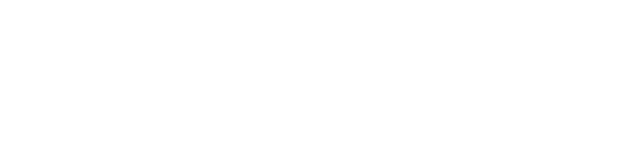
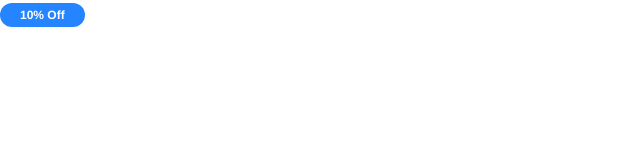
Before and after one commit to Mamuntheprogrammer/Front-end, a plain HTML site: page index.html in a window 1280 px wide. Shown: the whole page, without its empty margins (0-640 px from the left). Drawn offline with Linux system fonts and the light colour scheme.

Commit message:
badge added

```diff
--- a/css/style.css
+++ b/css/style.css
@@ -86,3 +86,35 @@ a {
     font-size: 1.5rem;
   }
 }
+
+/* Badges */
+
+.badge {
+  border-radius: 20px;
+  padding: 0.5rem 2rem;
+  font-weight: bold;
+  white-space: nowrap;
+  font-size: 2rem;
+}
+
+.badge--primary {
+  background: var(--color-primary);
+  color: #fff;
+}
+.badge--secondary {
+  background: var(--color-secondary);
+  color: #fff;
+}
+
+.badge--small {
+  font-size: 1.6rem;
+}
+
+@media screen and (min-width: 1024px) {
+  .badge {
+    font-size: 1.5rem;
+  }
+  .badge--small {
+    font-size: 1.2rem;
+  }
+}
--- a/index.html
+++ b/index.html
@@ -9,7 +9,7 @@
     <link rel="preconnect" href="https://fonts.googleapis.com" />
     <link rel="preconnect" href="https://fonts.gstatic.com" crossorigin />
     <link
-      href="https://fonts.googleapis.com/css2?family=Inter:wght@400;700&display=swap"
+      href="https://fonts.googleapis.com/css2?family=Inter:wght@400;600&700&display=swap"
       rel="stylesheet"
     />
 
@@ -18,5 +18,6 @@
     <link rel="stylesheet" type="text/css" href="css/style.css" />
   </head>
   <body>
+    <span class="badge badge--primary badge--small">10% Off</span>
   </body>
 </html>
```
Also changed, not shown: components/badges.html (added, +3 -0 lines).
